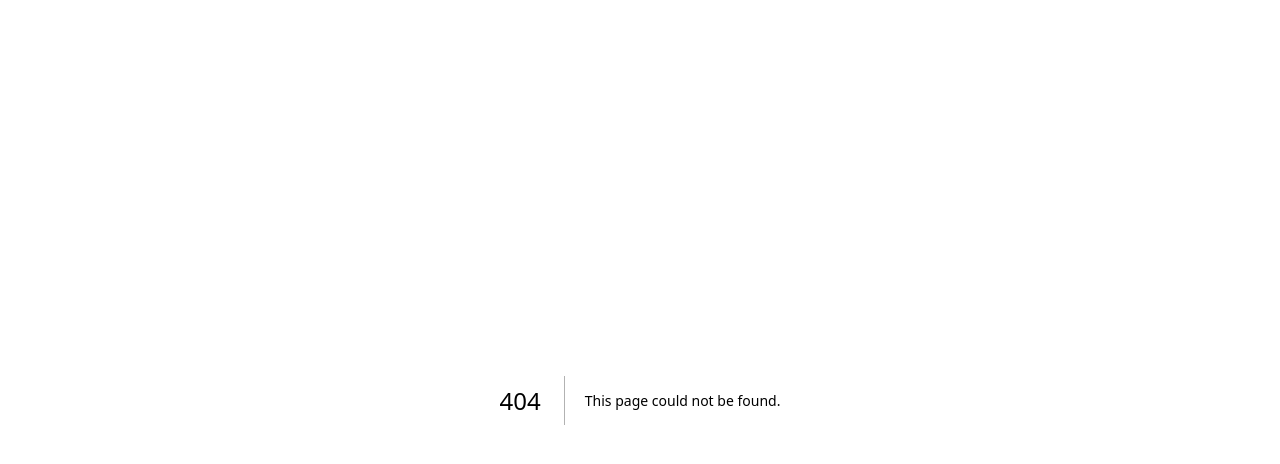
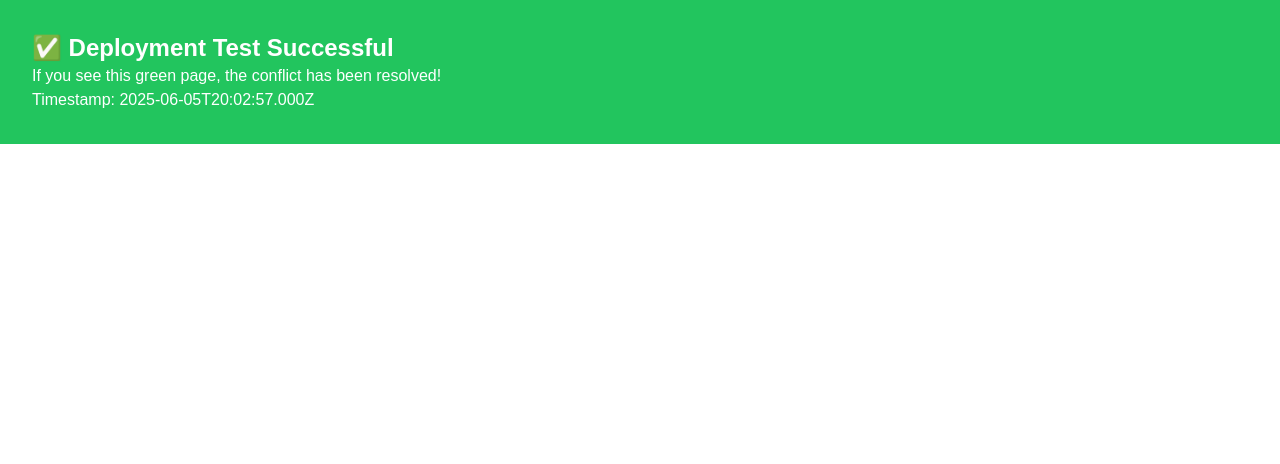
Before and after one commit to scruffball016/groovi, a Next.js app: page /test-deployment in a window 1280 px wide. Before the commit this address had no page. Shown: the top 464 px of the page. Built offline with nearby package versions, Linux system fonts and the light colour scheme.

Commit message:
chore: remove conflicting dashboard file and create test page
Delete `pages/dashboard/index.tsx` and add test page for deployment.

Co-authored-by: null <197109832+scruffball016@users.noreply.github.com>

```diff
--- /dev/null
+++ b/app/test-deployment/page.tsx
@@ -0,0 +1,9 @@
+export default function TestDeployment() {
+  return (
+    <div className="p-8 bg-green-500 text-white">
+      <h1 className="text-2xl font-bold">✅ Deployment Test Successful</h1>
+      <p>If you see this green page, the conflict has been resolved!</p>
+      <p>Timestamp: {new Date().toISOString()}</p>
+    </div>
+  )
+}
```
